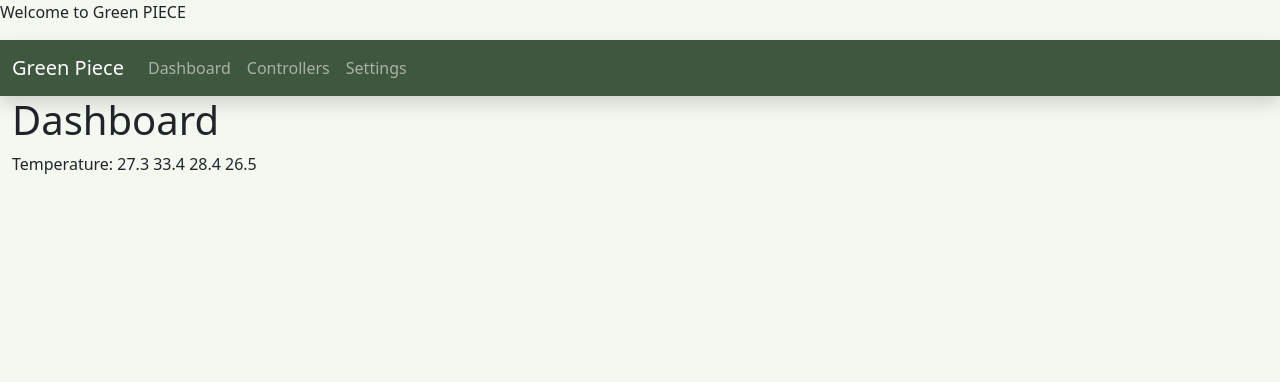
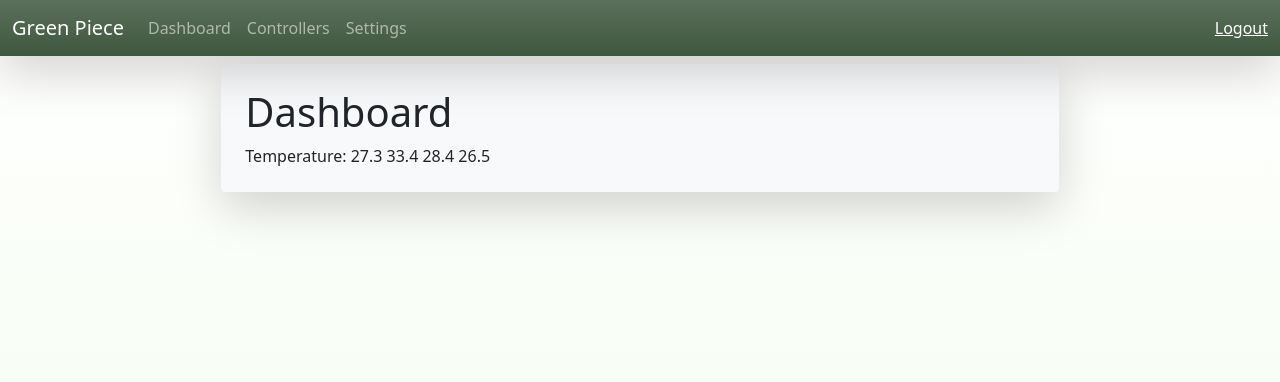
Before and after one commit to SAIT-Capstone2022/Greenhouse_Webpage, a plain HTML site: page dashboard.html in a window 1280 px wide. Drawn offline with nearby package versions, Linux system fonts and the light colour scheme.

Commit message:
Added container on dashboard. Gradient background.

```diff
--- a/dashboard.html
+++ b/dashboard.html
@@ -18,12 +18,13 @@
 </head>
 
 <body>
-    <p>Welcome to Green PIECE</p>
     <div id="navbar-area"></div>
     <div class="container-fluid">
-        <h1>Dashboard</h1>
-        <div id="temp-data">
-            Temperature:
+        <div class="col-8 p-4 m-2 mx-auto bg-light rounded shadow-lg">
+            <h1>Dashboard</h1>
+            <div id="temp-data">
+                Temperature:
+            </div>
         </div>
     </div>
 
--- a/navbar.js
+++ b/navbar.js
@@ -1,4 +1,4 @@
-<nav class="navbar navbar-expand-lg navbar-dark shadow" style="background-color: #3f573e">
+<nav class="navbar navbar-expand-lg navbar-dark shadow-lg bg-gradient" style="background-color: #3f573e">
     <div class="container-fluid">
         <a class="navbar-brand" href="index.html">Green Piece</a>
         <button class="navbar-toggler" type="button" data-bs-toggle="collapse" data-bs-target="#navbarText"
@@ -18,7 +18,7 @@
                 </li>
             </ul>
             <span class="navbar-text">
-
+            <a class="nav-item" href="index.html">Logout</a>
             </span>
         </div>
     </div>
--- a/styles.css
+++ b/styles.css
@@ -1,3 +1,4 @@
 body {
-    background-color: #f3f8f0;
+    background: linear-gradient(white, #f1fdea);
+    height: 100vh;
 }
```
